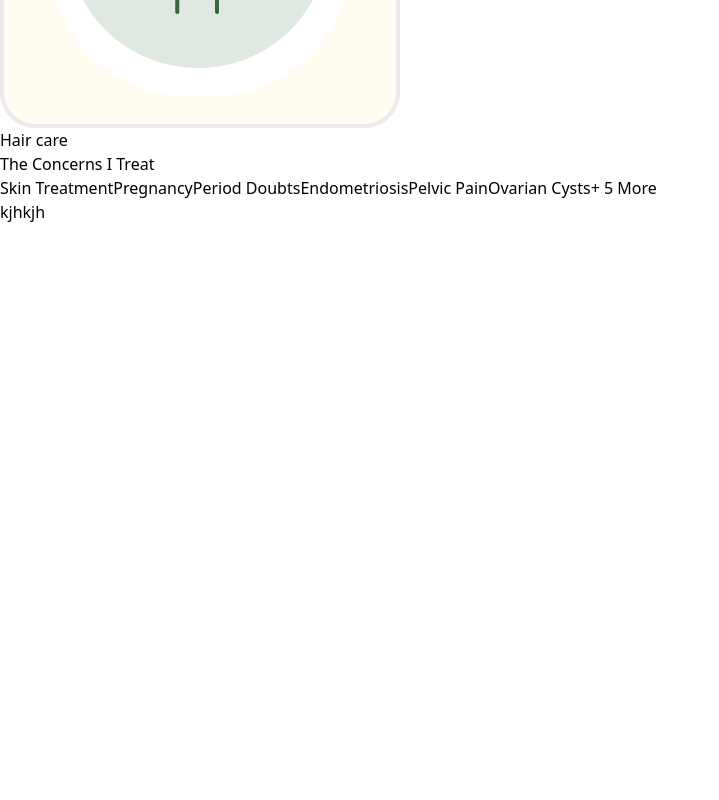
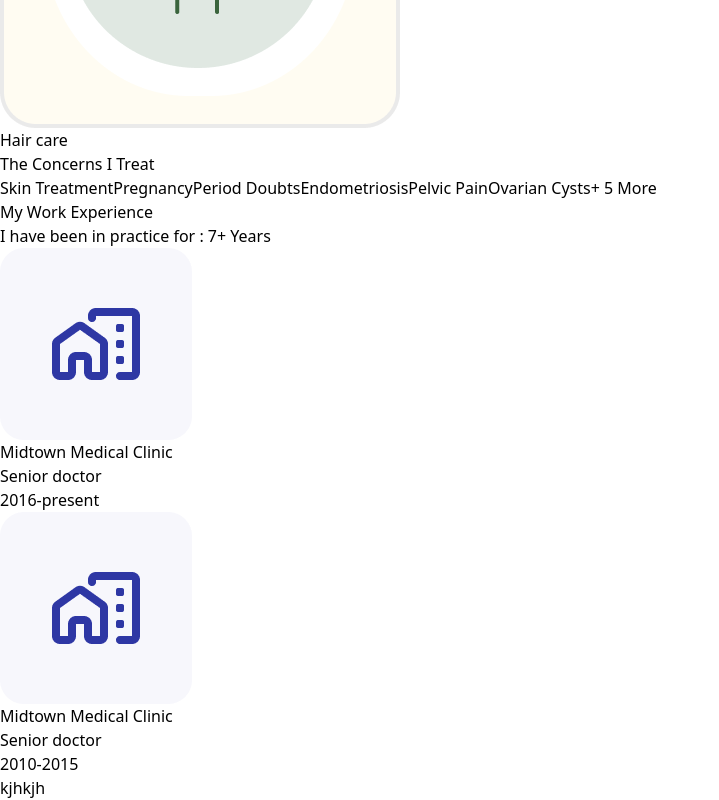
Before and after one commit to Shariar2006/Dr-Appointment, a React (Vite) app: page /findDoctors in a window 1280 px wide. Shown: the part 2989-3789 px from the top of the page, without its empty margins (0-719 px from the left). Before the commit the page ends 3213 px from the top, so only its background shows below. Built offline with nearby package versions, Linux system fonts and the light colour scheme.

Commit message:
done My Work Experience section

```diff
--- a/src/Components/Pages/FindDoctor/FindDoctor.jsx
+++ b/src/Components/Pages/FindDoctor/FindDoctor.jsx
@@ -1,6 +1,7 @@
 import AboutMe from "./AboutMe";
 import Banner from "./Banner";
 import Concerns from "./Concerns";
+import MyExperience from "./MyExperience";
 import SpecializeIn from "./SpecializeIn";
 
 const FindDoctor = () => {
@@ -12,6 +13,7 @@ const FindDoctor = () => {
                     <AboutMe/>
                     <SpecializeIn/>
                     <Concerns/>
+                    <MyExperience/>
                 </div>
                 <div className="flex-1 border w-full">kjhkjh</div>
             </div>
--- /dev/null
+++ b/src/Components/Pages/FindDoctor/MyExperience.jsx
@@ -0,0 +1,35 @@
+import home from '../../../assets/home.png'
+
+const MyExperience = () => {
+    return (
+        <div className=" border rounded-xl mb-5">
+            <div className="bg-gradient-to-r from-[#F4F7EC] to-[#FBFCFB] rounded-tl-xl rounded-tr-xl h-16 flex px-8 items-center">
+                <h1 className="text-xl font-semibold">My Work Experience</h1>
+            </div>
+            <div className="px-8 py-7">
+                <p className="text-lg font-bold text-[#3A643B]">I have been in practice for : 7+ Years</p>
+                <div className='border border-gray-200 mt-4 mb-5'></div>
+                <div>
+                <div className='flex items-start'>
+                    <img className='w-12' src={home} alt="" />
+                    <div className='ml-4 mr-20 font-semibold'>
+                        <h1>Midtown Medical Clinic</h1>
+                        <p className='text-gray-400'>Senior doctor</p>
+                    </div>
+                    <p className='text-gray-400'>2016-present</p>
+                </div>
+                <div className='flex items-start'>
+                    <img className='w-12' src={home} alt="" />
+                    <div className='ml-4 mr-20 font-semibold'>
+                        <h1>Midtown Medical Clinic</h1>
+                        <p className='text-gray-400'>Senior doctor</p>
+                    </div>
+                    <p className='text-gray-400'>2010-2015</p>
+                </div>
+                </div>
+            </div>
+        </div>
+    );
+};
+
+export default MyExperience;
```
Also changed, not shown: src/assets/home.png (added).
